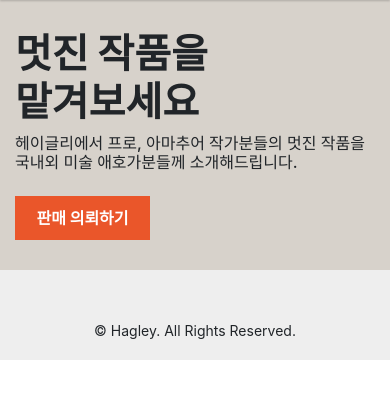
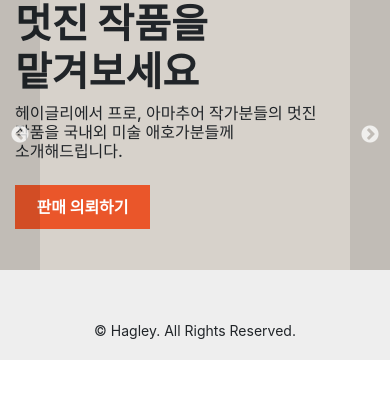
Before and after one commit to SJGeeKo/project_hg, a Django app: template shop/templates/shop/paintings.html in a window 390 px wide. Shown: the part 100-499 px from the top of the page. Run offline with Django 3.2, Linux system fonts and the light colour scheme; the template is opened without the code that fills it, so the values that code supplies are empty; some libraries are stand-ins or nearby versions.

Commit message:
메인 Carousel에 Slick 적용

```diff
--- a/artist/templates/artist/detail.html
+++ b/artist/templates/artist/detail.html
@@ -12,7 +12,7 @@
             <p id="artist-title" class="my-description-sub">{{artist.title}}</p>
         </div>
         <div class="col-12 px-0">
-            <p id="artist-description" class="my-description-detail mx-2">{{artist.description|linebreaksbr}}</p>
+            <p id="artist-description" class="my-description-detail mx-2">{{artist.description}}</p>
             <div id="artist-description-full" class="my-description-detail mx-2 d-none">
                 {{artist.description|linebreaksbr}}
             </div>
@@ -29,7 +29,7 @@
             {% for painting in paintings.object_list %}
             <div class="grid__item">
                 <a href="{% url 'shop:paintingDetail' painting.slug %}">
-                    <img src="{{painting.image.url}}">
+                    <img src="{{painting.thumbnail.url}}">
                     <div class="main-description">
                         <h5 class="my-painting-title">{{painting.name}}</h5>
                         <p class="my-description-sub right">{{painting.painter.name}}</p>
--- a/config/static/css/custom.css
+++ b/config/static/css/custom.css
@@ -121,24 +121,54 @@
 }
 
 /**** Paintings ****/
-.wrap-container {
+.af-square-buttons-carousel {
+    position: relative;
+    overflow: hidden;
+}
+
+.af-square-buttons-carousel .slick-prev, .af-square-buttons-carousel .slick-prev:focus, .af-square-buttons-carousel .slick-next, .af-square-buttons-carousel .slick-next:focus {
+    background-color: rgba(0,0,0,0.1);
+}
+
+.af-square-buttons-carousel .slick-prev, .af-square-buttons-carousel .slick-next {
+    position: absolute;
+    padding: 0.625rem;
+    transition: background-color 100ms ease-in-out;
+    z-index: 5;
+    width: 40px;
+    height: 100%;
+}
+
+.af-square-buttons-carousel .slick-prev {
+    align-items: flex-start;
+    left: 0;
+}
+
+.af-square-buttons-carousel .slick-next {
+    right: 0;
+}
+
+#carousel-container {
+    z-index: 10;
     background: #d7d2cb;
     height: 270px;
 }
 
-
-#carousel1 {
-    z-index: 10;
-}
-
-#carousel2 {
+.carousel-img {
     display: none;
     position: absolute;
+    top: 0;
     right: 0;
     height: inherit;
     background-repeat: no-repeat;
     background-size: cover;
     background-position: center center;
+}
+
+#carousel-container>.slick-list,
+#carousel-container>.slick-list>.slick-track,
+.slick-slide>div {
+    height: inherit
 }
 
 .carousel-main-text,
@@ -150,6 +180,7 @@
     font-weight: 800;
 }
 .flex-center {
+    height: inherit;
     display: flex;
     align-items: center;
 }
@@ -528,15 +559,11 @@ a.float:hover {
         height: 700px;
     }
 
-    .wrap-container {
+    #carousel-container {
         height: 300px;
     }
 
     .carousel-img {
-        height: 300px;
-    }
-
-    #carousel2 {
         display: inline;
     }
 
@@ -560,15 +587,11 @@ a.float:hover {
         height: 700px;
     }
 
-    .wrap-container {
+    #carousel-container {
         height: 300px;
     }
 
     .carousel-img {
-        height: 300px;
-    }
-
-    #carousel2 {
         display: inline;
     }
 
--- a/shop/templates/shop/detail.html
+++ b/shop/templates/shop/detail.html
@@ -33,7 +33,7 @@
                 {% comment %} 그림 정보 {% endcomment %}
                 <h1>{{painting.name}}</h1>
                 <p class="my-description-sub">{{painting.painter.name}}</p>
-                <p id="painting-desc" class="my-description-detail">{{painting.description|linebreaksbr}}</p>
+                <p id="painting-desc" class="my-description-detail">{{painting.description}}</p>
                 <div id="painting-desc-full" class="my-description-detail d-none">
                     {{painting.description|linebreaksbr}}
                 </div>
--- a/shop/templates/shop/paintings.html
+++ b/shop/templates/shop/paintings.html
@@ -1,20 +1,33 @@
 {% extends "base.html" %}
 {% load staticfiles humanize i18n crispy_forms_tags %}
 {% block content %}
-<div class="wrap-container">
-    <div id="carousel1" class="container" style="height: inherit">
-        <div class="row" style="height: inherit">
+<div id="carousel-container" class="af-square-buttons-carousel">
+    <div class="row" id="carousel-item" style="height: inherit">
         <div class="col-12 col-md-12 col-lg-6 col-xl-6 flex-center">
             <div>
                 <h1 class="carousel-main-text">{% trans "멋진 작품을 맡겨보세요" %}</h1>
                 <h6 class="carousel-sub-text">헤이글리에서 프로, 아마추어 작가분들의 멋진 작품을 국내외 미술 애호가분들께 소개해드립니다.</h6>
                 <div class="carousel-btn-flex">
-                        <button type="btn" class="my-btn-or mt-3" data-toggle="modal" data-target="#modal-sell">판매 의뢰하기</button>
+                    <button type="btn" class="my-btn-or mt-3" data-toggle="modal" data-target="#modal-sell">판매
+                        의뢰하기</button>
                 </div>
             </div>
         </div>
-            <div id="carousel2" style="background-image:url({% static 'img/sip.jpg' %})" class="carousel2">
+        <div id="carousel-img" style="background-image:url({% static 'img/sip.jpg' %})" class="carousel-img">
         </div>
+    </div>
+    <div class="row" id="carousel-item" style="height: inherit">
+        <div class="col-12 col-md-12 col-lg-6 col-xl-6 flex-center">
+            <div>
+                <h1 class="carousel-main-text">{% trans "멋진 작품을 맡겨보세요" %}</h1>
+                <h6 class="carousel-sub-text">헤이글리에서 프로, 아마추어 작가분들의 멋진 작품을 구매하세요.</h6>
+                <div class="carousel-btn-flex">
+                    <button type="btn" class="my-btn-or mt-3" data-toggle="modal" data-target="#modal-sell">판매
+                        의뢰하기</button>
+                </div>
+            </div>
+        </div>
+        <div id="carousel-img2" style="background-image:url({% static 'img/sip.jpg' %})" class="carousel-img">
         </div>
     </div>
 </div>
@@ -61,6 +74,15 @@
 {% endblock %}
 {% block js %}
 <script>
+    //-------------------------------------//
+    // init Slick
+    $(document).ready(function () {
+        $('#carousel-container').slick({
+            fade: true,
+        });
+    }).ready(function() {
+        $(".slick-slide>div").addClass("container");
+    });
 
     //-------------------------------------//
     // init Masonry
@@ -157,7 +179,7 @@
     };
 
     function resize_carousel() {
-        $("#carousel2").width(window.innerWidth / 2);
+        $(".carousel-img").width(window.innerWidth / 2);
     }
 
     resize_carousel();
```
Also changed, not shown: 1 other file. Lines whose indentation alone changed are shown as unchanged.
